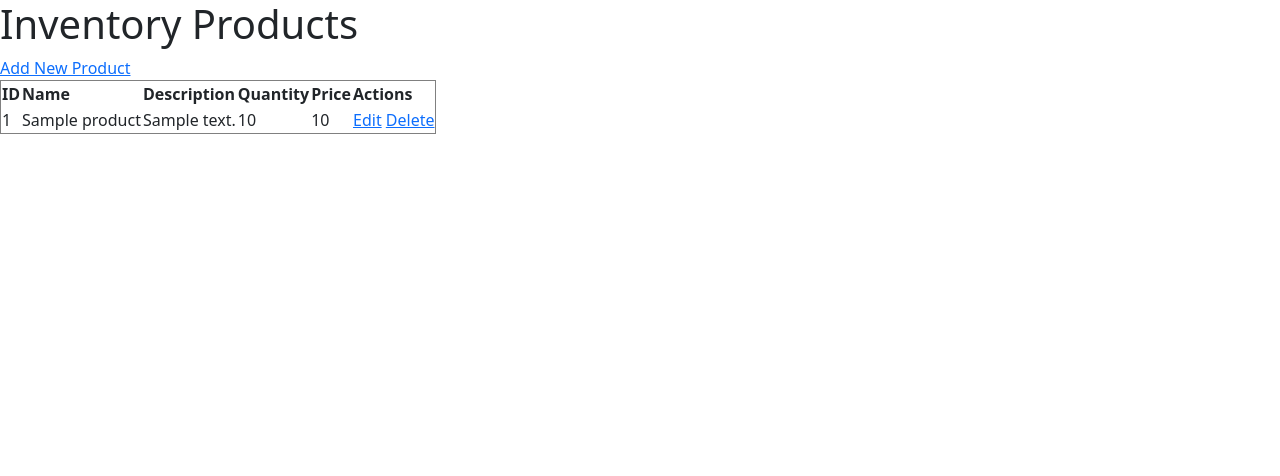
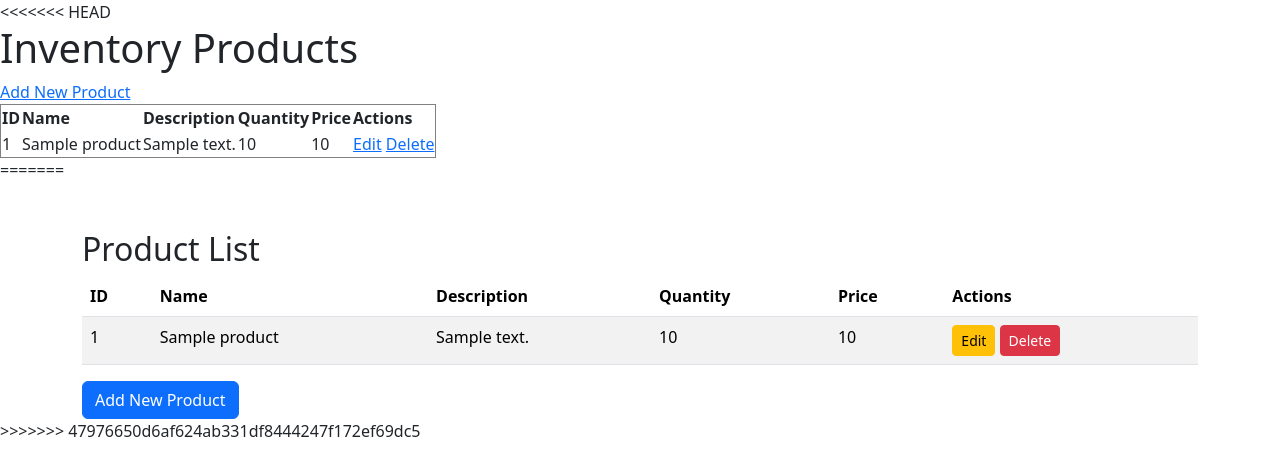
Before and after one commit to christian-cunanan-caparra/WarehouseManagementSystem, a CodeIgniter 4 app: the page made by app/Views/employee_dashboard.php in a window 1280 px wide. Shown: the top 476 px of the page. Run offline with PHP 8.4 and a stand-in for CodeIgniter, Linux system fonts and the light colour scheme; the template is opened without the code that fills it: most values are stand-ins (such as "Sample title", 1, 10 or a date in 2020); some libraries are stand-ins or nearby versions.

Commit message:
try fixing the error

```diff
--- a/app/Views/employee_dashboard.php
+++ b/app/Views/employee_dashboard.php
@@ -7,6 +7,9 @@
     <link href="https://cdn.jsdelivr.net/npm/bootstrap@5.3.0-alpha1/dist/css/bootstrap.min.css" rel="stylesheet">
 </head>
 <body>
+
+<<<<<<< HEAD
+<!------ano bago?--------->
     <h1>Inventory Products</h1>
     <a href="/employee_dashboard/create">Add New Product</a>
     <table border="1">
@@ -32,5 +35,45 @@
         </tr>
         <?php endforeach; ?>
     </table>
+=======
+    <div class="container mt-5">
+        <h2>Product List</h2>
+
+        <?php if (!empty($products)): ?>
+            <table class="table table-striped">
+                <thead>
+                    <tr>
+                        <th>ID</th>
+                        <th>Name</th>
+                        <th>Description</th>
+                        <th>Quantity</th>
+                        <th>Price</th>
+                        <th>Actions</th>
+                    </tr>
+                </thead>
+                <tbody>
+                    <?php foreach ($products as $product): ?>
+                        <tr>
+                            <td><?= $product['id'] ?></td>
+                            <td><?= $product['name'] ?></td>
+                            <td><?= $product['description'] ?></td>
+                            <td><?= $product['quantity'] ?></td>
+                            <td><?= $product['price'] ?></td>
+                            <td>
+                                <a href="/employee_dashboard/edit/<?= $product['id'] ?>" class="btn btn-warning btn-sm">Edit</a>
+                                <a href="/employee_dashboard/delete/<?= $product['id'] ?>" class="btn btn-danger btn-sm" onclick="return confirm('Are you sure you want to delete this product?')">Delete</a>
+                            </td>
+                        </tr>
+                    <?php endforeach; ?>
+                </tbody>
+            </table>
+        <?php else: ?>
+            <p>No products available. Please add some products.</p>
+        <?php endif; ?>
+
+        <a href="/employee_dashboard/create" class="btn btn-primary">Add New Product</a>
+    </div>
+
+>>>>>>> 47976650d6af624ab331df8444247f172ef69dc5
 </body>
 </html>
```
